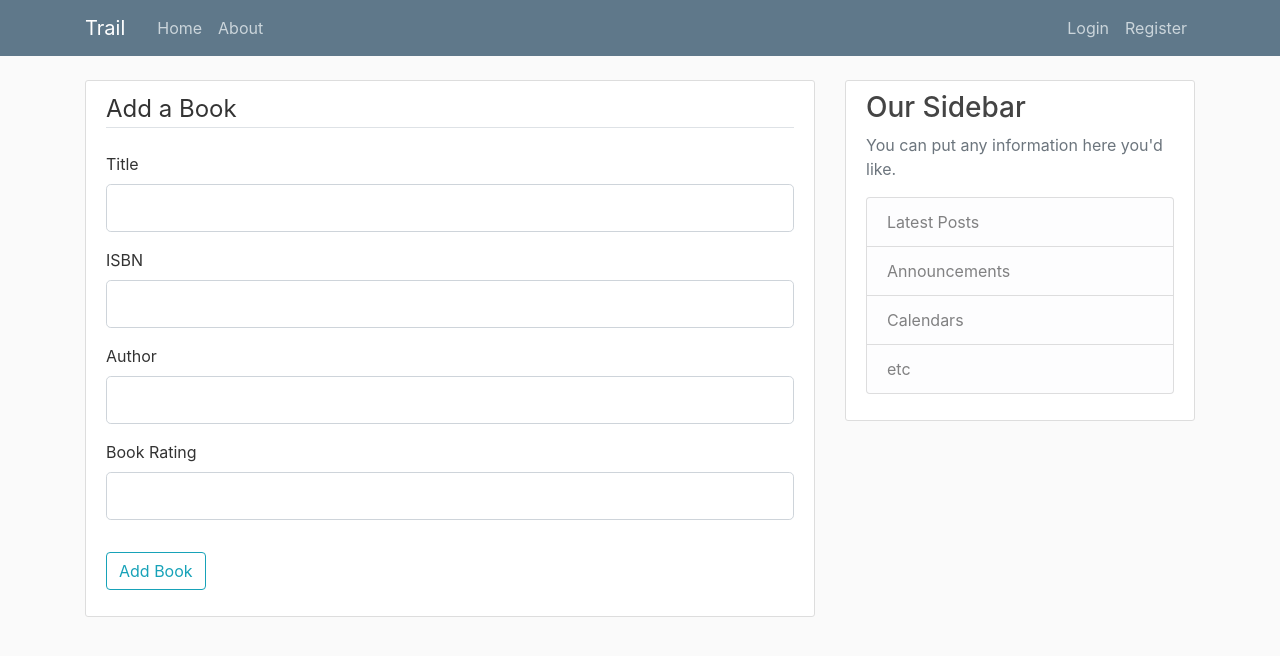
After one commit to anishbadri/trail, a Flask app: page /addbook in a window 1280 px wide. The commit adds this page. Shown: the top 656 px of the page. Run offline with Flask 2, Linux system fonts and the light colour scheme; some libraries are stand-ins or nearby versions.

Commit message:
add books changes

```diff
--- a/trail/__init__.py
+++ b/trail/__init__.py
@@ -1,5 +1,6 @@
 from flask import Flask
 from flask_sqlalchemy import SQLAlchemy
+from flask_login import LoginManager
 
 
 app=Flask(__name__)
@@ -7,6 +8,8 @@ app=Flask(__name__)
 app.config['SECRET_KEY'] = 'cac873583f189291c68823d86860459a'
 app.config['SQLALCHEMY_DATABASE_URI'] = 'sqlite:///site.db'
 db = SQLAlchemy(app)
-
+login_manager = LoginManager(app)
+login_manager.login_view = 'login'
+login_manager.login_message_category = 'info'
 
 from trail import routes
--- a/trail/forms.py
+++ b/trail/forms.py
@@ -1,5 +1,5 @@
 from flask_wtf import FlaskForm
-from wtforms import StringField, PasswordField, SubmitField, ValidationError
+from wtforms import StringField, PasswordField, SubmitField, ValidationError, IntegerField
 from wtforms.validators import DataRequired, EqualTo
 from trail.models import User
 
@@ -16,3 +16,16 @@ class RegistrationForm(FlaskForm):
     #     user = User.query.filter_by(username=username.data).first()
     #     if user:
     #         raise ValidationError('The Username is already taken. Please choose another one')
+
+
+class LoginForm(FlaskForm):
+    username = StringField('Username', validators=[DataRequired()])
+    password = PasswordField('Password', validators=[DataRequired()])
+    submit = SubmitField('Login')
+
+class AddBook(FlaskForm):
+    title = StringField('Title', validators=[DataRequired()])
+    ISBN = StringField('ISBN', validators=[DataRequired()])
+    authors = StringField('Author', validators=[DataRequired()])
+    rating = IntegerField('Book Rating', validators=[DataRequired()])
+    submit = SubmitField('Add Book')
--- a/trail/routes.py
+++ b/trail/routes.py
@@ -1,7 +1,9 @@
 from trail import db, app
 from flask import render_template, url_for, flash, redirect, request
-from trail.models import User
-from trail.forms import RegistrationForm
+from trail.models import User, Book, Author, Reads
+from trail.forms import RegistrationForm, LoginForm, AddBook
+from flask_login import login_user, current_user, logout_user, login_required
+
 
 
 @app.route('/')
@@ -17,3 +19,40 @@ def register():
         db.session.commit()
         return redirect(url_for('home'))
     return render_template('registration.html', form=form)
+
+@app.route('/login', methods=['GET', 'POST'])
+def login():
+    form = LoginForm()
+
+    if form.validate_on_submit():
+        user = User.query.filter_by(username = form.username.data).first()
+
+        if user and user.password == form.password.data:
+            login_user(user)
+            next_page = request.args.get('next')
+
+            return redirect(next_page) if next_page else redirect(url_for('home'))
+
+    return render_template('login.html', form=form)
+
+
+@app.route('/logout')
+def logout():
+    logout_user()
+    return redirect(url_for('home'))
+
+@app.route('/addbook', methods=['GET', 'POST'])
+def addbook():
+    form = AddBook()
+
+    if form.validate_on_submit():
+        user = current_user
+        author = Author.query.filter_by(name = form.authors.data).first()
+        if author == None:
+            author = Author(name = form.authors.data)
+        book = Book(title = form.title.data, ISBN = form.ISBN.data, authors = [author])
+        reads = Reads(user = user, book = book, rating = form.rating.data)
+        db.session.add(reads)
+        db.session.commit()
+
+    return render_template('addbook.html', form=form)
--- /dev/null
+++ b/trail/templates/addbook.html
@@ -0,0 +1,40 @@
+{% extends "layout.html" %}
+{% block content %}
+<div class="content-section">
+        <form method="POST" action="">
+            {{ form.hidden_tag() }}
+            <fieldset class="form-group">
+                <legend class="border-bottom mb-4">Add a Book</legend>
+                <div class="form-group">
+                    {{ form.title.label(class="form-control-label") }}
+                    {% if form.title.errors %}
+                        {{ form.title(class="form-control form-control-lg is-invalid") }}
+                        <div class="invalid-feedback">
+                            {% for error in form.title.errors %}
+                                <span>{{ error }}</span>
+                            {% endfor %}
+                        </div>
+                    {% else %}
+                        {{ form.title(class="form-control form-control-lg") }}
+                    {% endif %}
+                </div>
+                <div class="form-group">
+                    {{ form.ISBN.label(class="form-control-label") }}
+                    {{ form.ISBN(class="form-control form-control-lg") }}
+                </div>
+                <div class="form-group">
+                    {{ form.authors.label(class="form-control-label") }}
+                    {{ form.authors(class="form-control form-control-lg") }}
+                </div>
+                <div class="form-group">
+                    {{ form.rating.label(class="form-control-label") }}
+                    {{ form.rating(class="form-control form-control-lg") }}
+                </div>
+            </fieldset>
+            <div class="form-group">
+                {{ form.submit(class='btn btn-outline-info') }}
+            </div>
+
+        </form>
+    </div>
+{% endblock content %}
--- a/trail/templates/layout.html
+++ b/trail/templates/layout.html
@@ -30,8 +30,13 @@
 
 
                     <div class="navbar-nav">
-                        <!-- Login and logout comes here -->
-                    </div>
+                        {% if current_user.is_authenticated %}
+                            <a class="nav-item nav-link" >{{ current_user.username }}</a>
+                            <a class="nav-item nav-link" href="/logout">Logout</a>
+                        {% else %}
+                            <a class="nav-item nav-link" href="/login">Login</a>
+                            <a class="nav-item nav-link" href="/register">Register</a>
+                        {% endif %}
                 </div>
                 </div>
             </nav>
```
Also changed, not shown: trail/models.py (+11 -2 lines), trail/templates/login.html (+47 -0 lines), trail/site.db.
